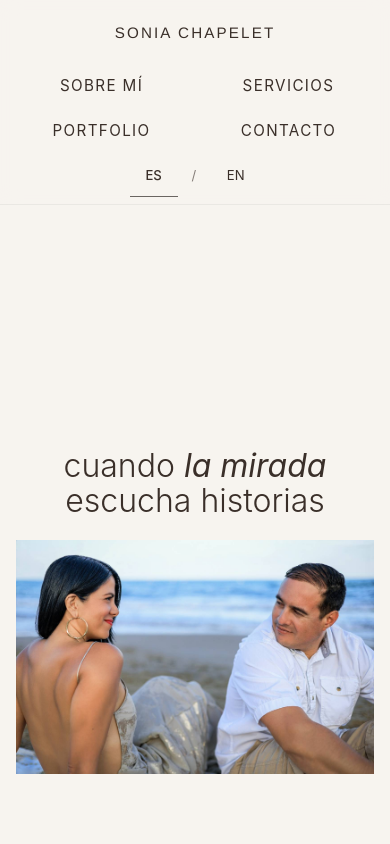
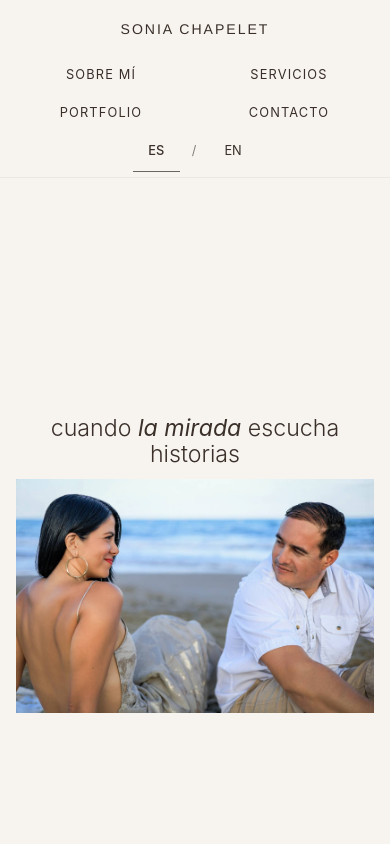
Before and after one commit to soniachapelet-netizen/sonia-chapelet-web-vwuw, a React (Vite) app: page / in a window 390 px wide. Shown: the top 844 px of the page. Built offline with nearby package versions, Linux system fonts and the light colour scheme.

Commit message:
Ajusta responsive movil

```diff
--- a/src/App.css
+++ b/src/App.css
@@ -174,14 +174,11 @@ button {
 
 /* HOME */
 .home-view {
-  min-height: auto;
-  display: flex;
-  flex-direction: column;
   padding: 26px 28px 24px;
 }
 
 .hero-top {
-  flex: 0 0 auto;
+  margin-bottom: 14px;
 }
 
 .hero-quote {
@@ -190,7 +187,7 @@ button {
   font-weight: 300;
   line-height: 1.08;
   color: #3a2f29;
-  margin-bottom: 22px;
+  margin-bottom: 0;
 }
 
 .hero-quote span {
@@ -200,9 +197,6 @@ button {
 
 .hero-stage {
   width: 100%;
-  display: flex;
-  justify-content: center;
-  align-items: center;
 }
 
 .hero-main-image {
@@ -211,6 +205,7 @@ button {
   max-width: 1440px;
   height: auto;
   object-fit: cover;
+  margin: 0 auto;
 }
 
 /* INNER SECTIONS */
@@ -433,42 +428,44 @@ button {
 @media (max-width: 900px) {
   .site-header {
     position: relative;
-    padding: 12px 0 10px;
+    padding: 10px 0 8px;
   }
 
   .site-header.scrolled {
-    padding: 12px 0 10px;
+    padding: 10px 0 8px;
+    background: rgba(247, 244, 239, 0.95);
     box-shadow: none;
   }
 
   .header-content {
     grid-template-columns: 1fr;
-    gap: 10px;
+    gap: 8px;
     text-align: center;
-    padding: 0 20px;
+    padding: 0 16px;
   }
 
   .site-title {
-    font-size: 0.95rem;
+    font-size: 0.88rem;
     letter-spacing: 0.14em;
   }
 
   .nav-links {
     display: grid;
     grid-template-columns: 1fr 1fr;
-    gap: 10px 24px;
+    gap: 8px 18px;
     justify-content: center;
   }
 
   .nav-links button {
-    font-size: 0.95rem;
+    font-size: 0.8rem;
     padding-bottom: 2px;
   }
 
   .lang-switch {
     justify-content: center;
-    gap: 14px;
-    margin-top: 2px;
+    gap: 12px;
+    margin-top: 0;
+    font-size: 0.8rem;
   }
 
   .page-shell {
@@ -476,34 +473,35 @@ button {
   }
 
   .home-view {
-    padding: 14px 16px 20px;
+    padding: 8px 16px 18px;
   }
 
   .hero-top {
-    margin-bottom: 10px;
+    margin-bottom: 12px;
   }
 
   .hero-quote {
-    font-size: 2rem;
+    font-size: 1.45rem;
     line-height: 1.08;
-    margin-bottom: 12px;
+    max-width: 320px;
+    margin: 0 auto;
+    text-align: center;
   }
 
   .hero-stage {
-    display: block;
     width: 100%;
   }
 
   .hero-main-image {
-    display: block;
     width: 100%;
     max-width: 100%;
     height: auto;
+    display: block;
     margin: 0 auto;
   }
 
   .inner-view {
-    padding: 34px 20px 56px;
+    padding: 30px 20px 50px;
   }
 
   .services-grid,
@@ -513,7 +511,7 @@ button {
 
   .portfolio-categories {
     justify-content: center;
-    gap: 14px 18px;
+    gap: 12px 16px;
   }
 
   .portfolio-grid {
@@ -526,7 +524,7 @@ button {
   }
 
   .contact-details {
-    gap: 24px;
+    gap: 22px;
   }
 
   .lightbox {
```
